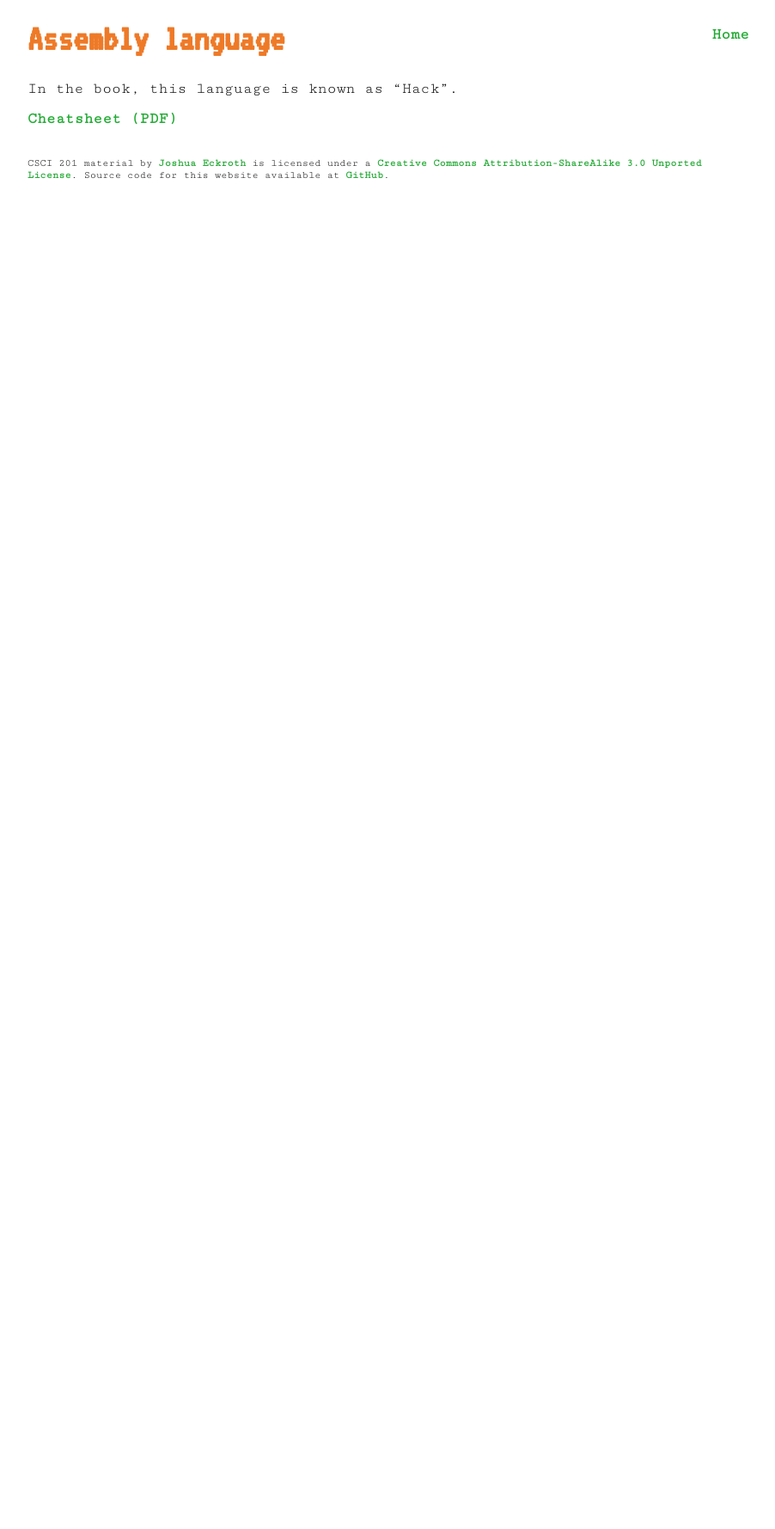
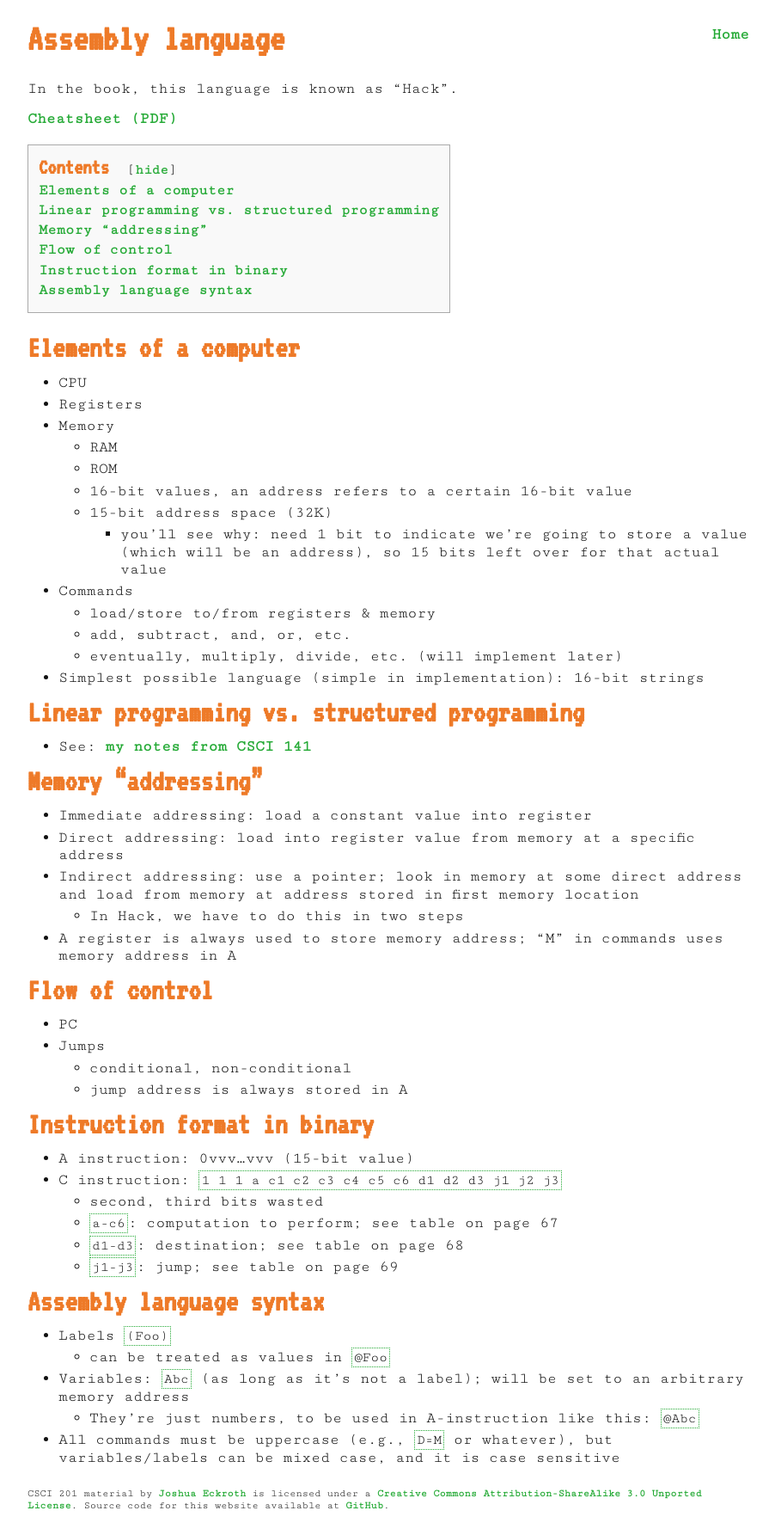
Before and after one commit to joshuaeckroth/csci201-website, a Jekyll site: the page built from notes/assembly-language.markdown, in a window 1280 px wide. Shown: the whole page at 86% size, without its empty margins (183-1085 px from the left). Built offline with Jekyll 4.4.1, drawn with Linux system fonts in a browser that asks for light colours; Markdown is read by kramdown in place of the engine named in the settings; before the commit the page ends 900 px from its top, so only the background shows below that.

Commit message:
Updated assembly language notes

```diff
--- a/notes/assembly-language.markdown
+++ b/notes/assembly-language.markdown
@@ -8,3 +8,56 @@ title: Assembly language
 In the book, this language is known as "Hack".
 
 [Cheatsheet (PDF)](/hack-asm-cheatsheet.pdf)
+
+## Elements of a computer
+
+- CPU
+- Registers
+- Memory
+	- RAM
+	- ROM
+	- 16-bit values, an address refers to a certain 16-bit value
+	- 15-bit address space (32K)
+		- you’ll see why: need 1 bit to indicate we’re going to store a value (which will be an address), so 15 bits left over for that actual value
+- Commands
+	- load/store to/from registers & memory
+	- add, subtract, and, or, etc.
+	- eventually, multiply, divide, etc. (will implement later)
+- Simplest possible language (simple in implementation): 16-bit strings
+
+## Linear programming vs. structured programming
+
+- See: [my notes from CSCI 141](http://csci141.artifice.cc/lecture/proglang.html)
+
+## Memory “addressing”
+
+- Immediate addressing: load a constant value into register
+- Direct addressing: load into register value from memory at a specific address
+- Indirect addressing: use a pointer; look in memory at some direct address and load from memory at address stored in first memory location
+	- In Hack, we have to do this in two steps
+- A register is always used to store memory address; “M” in commands uses memory address in A
+
+## Flow of control
+
+- PC
+- Jumps
+	- conditional, non-conditional
+	- jump address is always stored in A
+
+
+## Instruction format in binary
+
+- A instruction: 0vvv…vvv (15-bit value)
+- C instruction: `1 1 1 a c1 c2 c3 c4 c5 c6 d1 d2 d3 j1 j2 j3`
+	- second, third bits wasted
+	- `a-c6`: computation to perform; see table on page 67
+	- `d1-d3`: destination; see table on page 68
+	- `j1-j3`: jump; see table on page 69
+
+## Assembly language syntax
+
+- Labels `(Foo)`
+	- can be treated as values in `@Foo`
+- Variables: `Abc` (as long as it’s not a label); will be set to an arbitrary memory address
+	- They’re just numbers, to be used in A-instruction like this: `@Abc`
+- All commands must be uppercase (e.g., `D=M` or whatever), but variables/labels can be mixed case, and it is case sensitive
```
